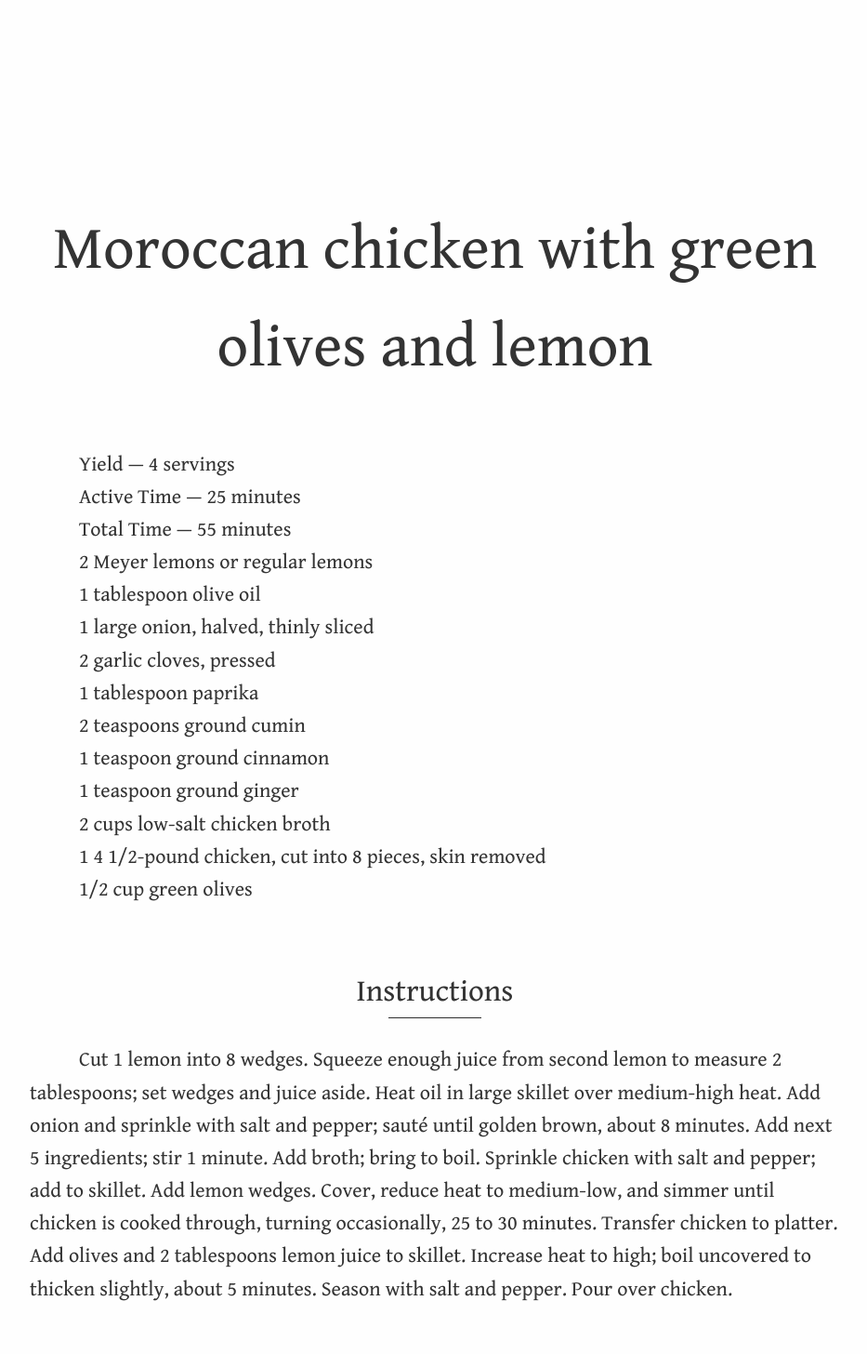
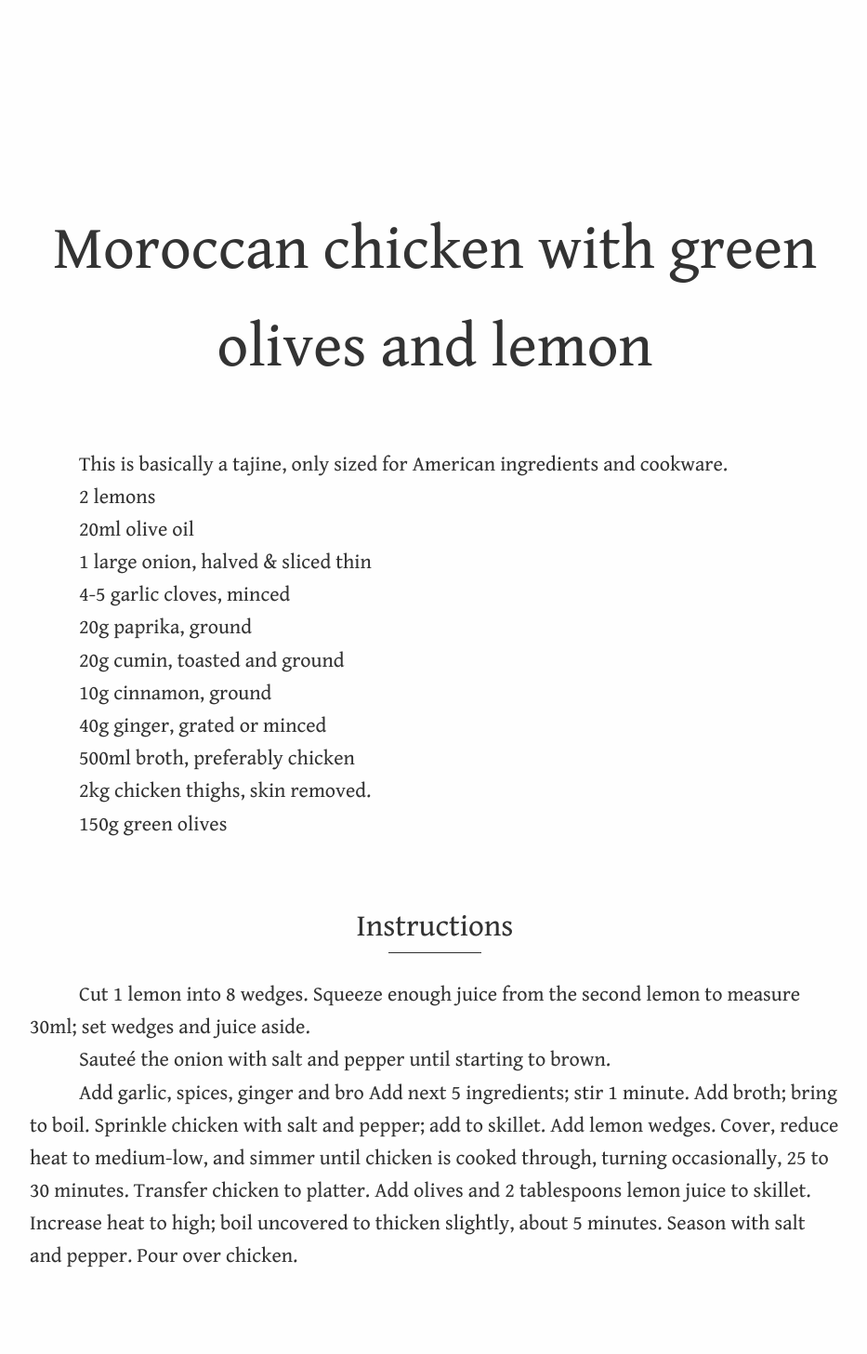
Before and after one commit to aredridel/recipes, a Jekyll site: the page built from Moroccan chicken with green olives and lemon.md, in a window 1280 px wide. Shown: the whole page at 93% size, without its empty margins (172-1105 px from the left). Built offline with Jekyll 4.4.1, drawn with Linux system fonts in a browser that asks for light colours; our own code applies the rules of GitHub Pages for plain Markdown files; after the commit the page ends 1421 px from its top, so only the background shows below that.

Commit message:
/ ‘Moroccan chicken with green olives and lemon.md’

```diff
--- a/Moroccan chicken with green olives and lemon.md
+++ b/Moroccan chicken with green olives and lemon.md
@@ -1,38 +1,38 @@
 # Moroccan chicken with green olives and lemon
 
-Yield — 4 servings
-
-Active Time — 25 minutes
-
-Total Time — 55 minutes
+This is basically a tajine, only sized for American ingredients and cookware.
 
 
-2 Meyer lemons or regular lemons
 
-1 tablespoon olive oil
+2 lemons
 
-1 large onion, halved, thinly sliced
+20ml olive oil
 
-2 garlic cloves, pressed
+1 large onion, halved & sliced thin
 
-1 tablespoon paprika
+4-5 garlic cloves, minced
 
-2 teaspoons ground cumin
+20g paprika, ground
 
-1 teaspoon ground cinnamon
+20g cumin, toasted and ground
 
-1 teaspoon ground ginger
+10g cinnamon, ground
 
-2 cups low-salt chicken broth
+40g ginger, grated or minced
 
-1 4 1/2-pound chicken, cut into 8 pieces, skin removed
+500ml broth, preferably chicken
 
-1/2 cup green olives
+2kg chicken thighs, skin removed.
+
+150g green olives
 
 ## Instructions
 
+Cut 1 lemon into 8 wedges. Squeeze enough juice from the second lemon to measure 30ml; set wedges and juice aside.
 
-Cut 1 lemon into 8 wedges. Squeeze enough juice from second lemon to measure 2 tablespoons; set wedges and juice aside. Heat oil in large skillet over medium-high heat. Add onion and sprinkle with salt and pepper; sauté until golden brown, about 8 minutes. Add next 5 ingredients; stir 1 minute. Add broth; bring to boil. Sprinkle chicken with salt and pepper; add to skillet. Add lemon wedges. Cover, reduce heat to medium-low, and simmer until chicken is cooked through, turning occasionally, 25 to 30 minutes. Transfer chicken to platter. Add olives and 2 tablespoons lemon juice to skillet. Increase heat to high; boil uncovered to thicken slightly, about 5 minutes. Season with salt and pepper. Pour over chicken.
+Sauteé the onion with salt and pepper until starting to brown.
+
+Add garlic, spices, ginger and bro Add next 5 ingredients; stir 1 minute. Add broth; bring to boil. Sprinkle chicken with salt and pepper; add to skillet. Add lemon wedges. Cover, reduce heat to medium-low, and simmer until chicken is cooked through, turning occasionally, 25 to 30 minutes. Transfer chicken to platter. Add olives and 2 tablespoons lemon juice to skillet. Increase heat to high; boil uncovered to thicken slightly, about 5 minutes. Season with salt and pepper. Pour over chicken.
 
 
 [Source]: https://www.epicurious.com/recipes/food/views/moroccan-chicken-with-green-olives-and-lemon-352532
```
